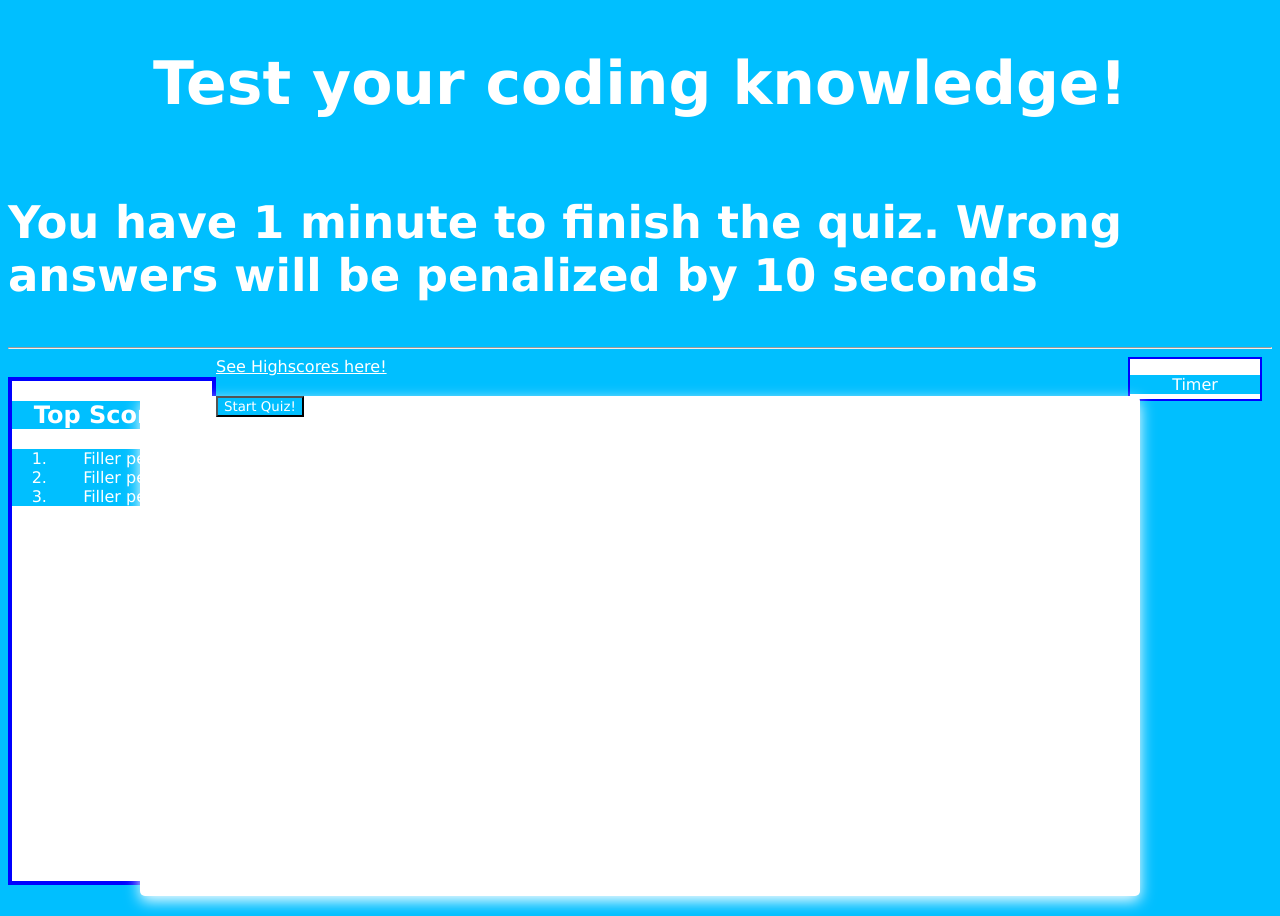
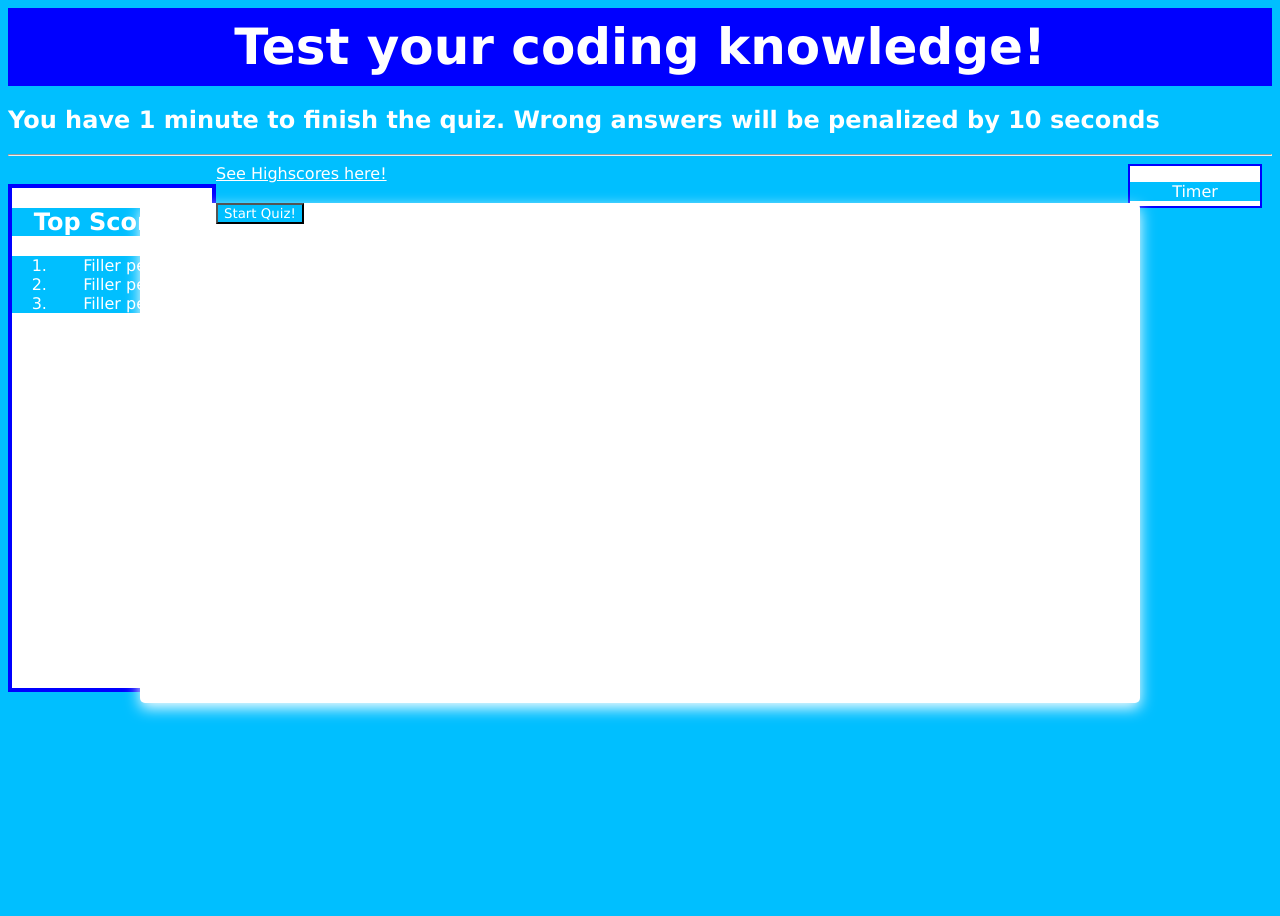
Before and after one commit to Zachg71603/coding-knowledge-quiz, a plain HTML site: page index.html in a window 1280 px wide. After the commit the page ends 800 px from the top, so only its background shows below. Drawn offline with Linux system fonts and the light colour scheme; a script that the page names is missing.

Commit message:
Finishing header css

```diff
--- a/style.css
+++ b/style.css
@@ -4,13 +4,15 @@
     color: white;
 }
 
-header {
+header h1{
+    background-color: blue;
+    color: white;
     display: flex;
     flex-wrap: wrap;
     justify-content: center;
     margin: auto;
-    padding: 0;
-    font-size: 30px;
+    padding: 10px;
+    font-size: 50px;
 
 }
 hr{
```
